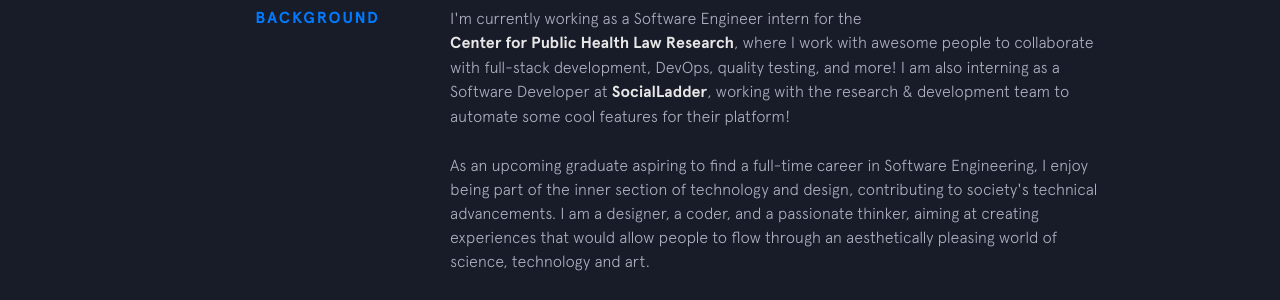
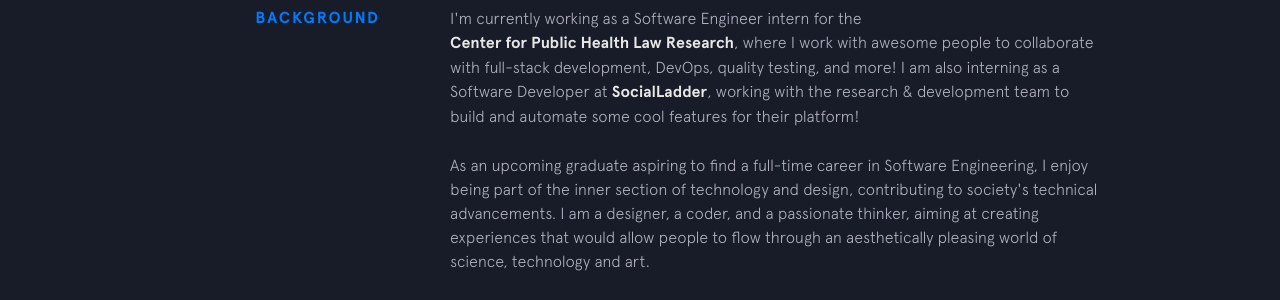
Before and after one commit to Faskyy/FahdK, a Jekyll site: the page built from index.html, in a window 1280 px wide. Shown: the part 994-1294 px from the top of the page. Built offline with Jekyll 4.4.1, drawn with Linux system fonts in a browser that asks for light colours; nearby versions of some CDN libraries.

Commit message:
Update background.html

```diff
--- a/_includes/background.html
+++ b/_includes/background.html
@@ -4,7 +4,7 @@
     <p>
       I'm currently working as a Software Engineer intern for the <a class="underline-link" href="http://publichealthlawresearch.org/" target="_blank">Center for Public Health Law Research</a>, where I work with awesome people to collaborate with full-stack development, DevOps, quality testing, and more!
         I am also interning as a Software Developer at
-      <a class="underline-link" href="https://socialladderapp.com/" target="_blank">SocialLadder</a>, working with the research & development team to automate some cool features for their platform!
+      <a class="underline-link" href="https://socialladderapp.com/" target="_blank">SocialLadder</a>, working with the research & development team to build and automate some cool features for their platform!
 
     </p>
 
```
